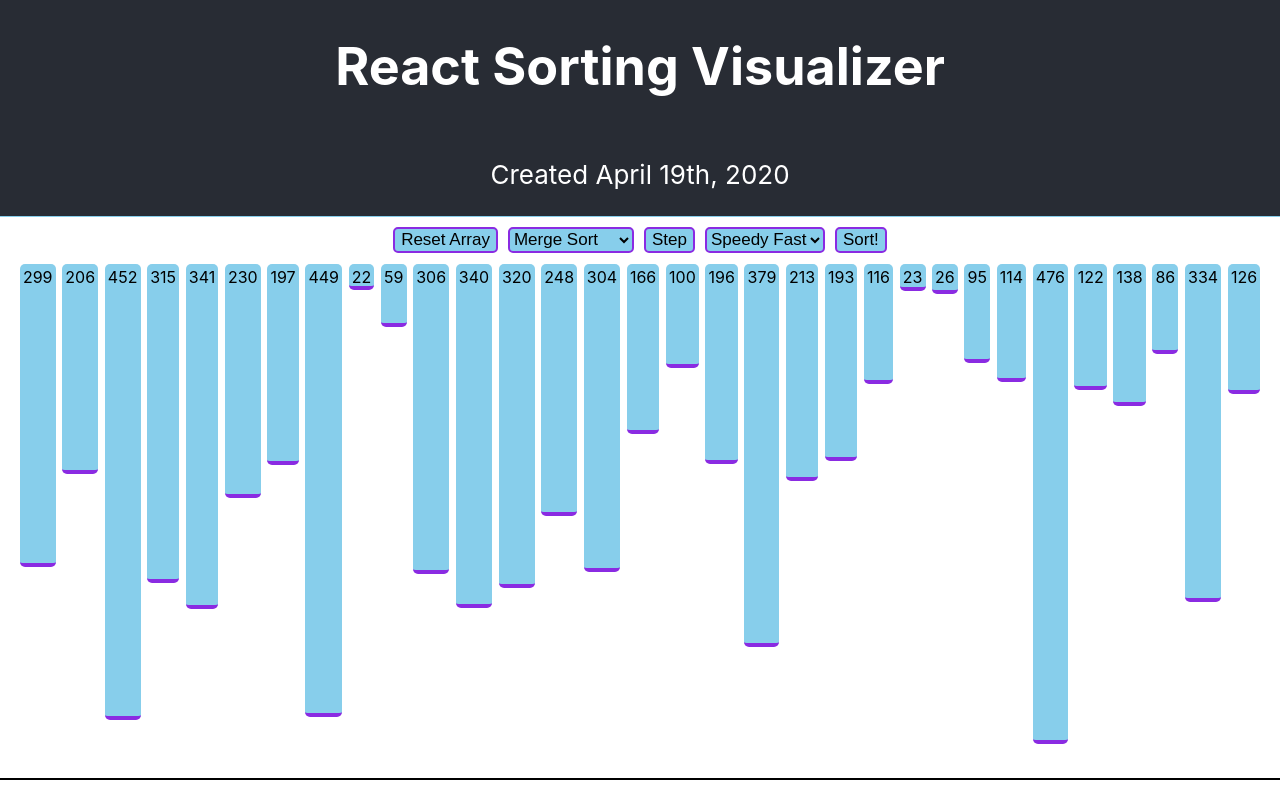
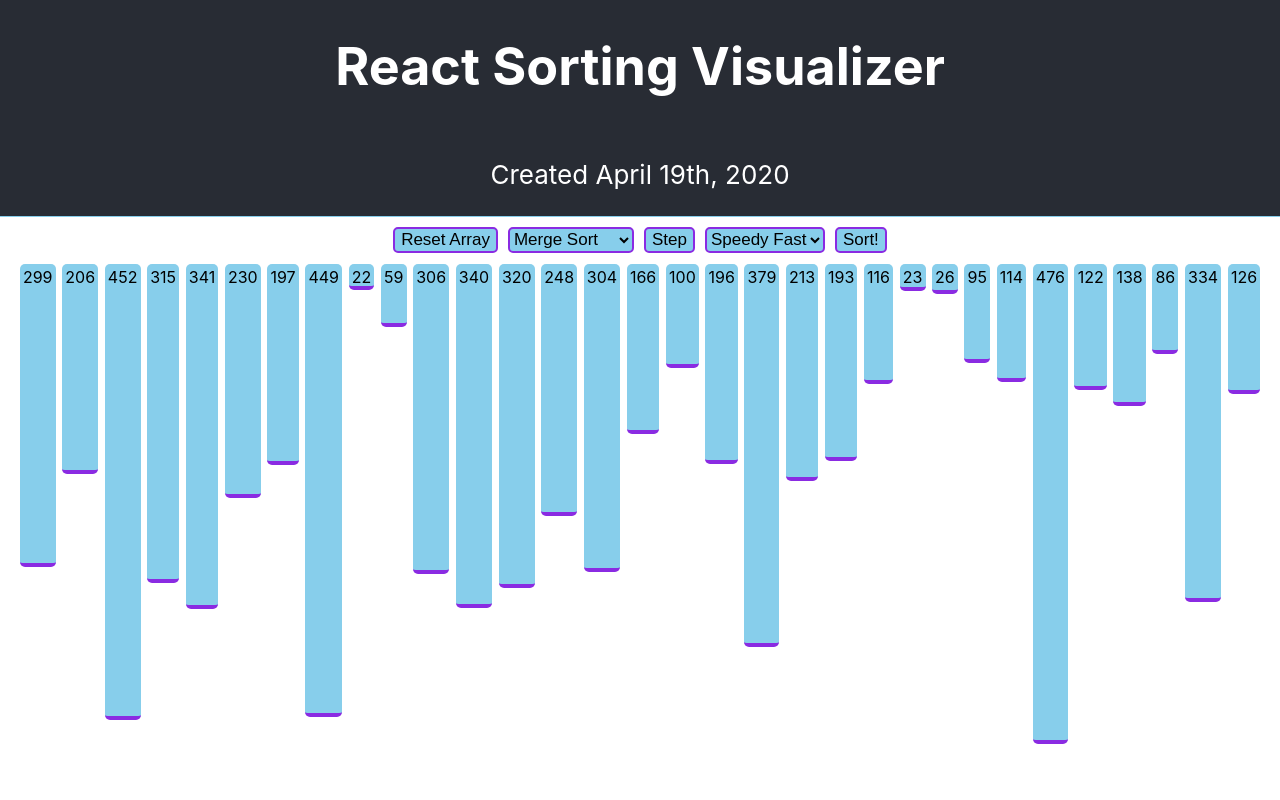
Before and after one commit to wbfulton/react-sorting-visualizer, a React (Create React App) app: page / in a window 1280 px wide. Built offline with nearby package versions, Linux system fonts and the light colour scheme.

Commit message:
ready to deploy

```diff
--- a/src/Components/Bars/Bars.css
+++ b/src/Components/Bars/Bars.css
@@ -1,5 +1,4 @@
 .bar-container {
-    border-bottom: 2px solid black;
     display: flex;
     flex-direction: row;
     justify-content: center;
--- a/src/Components/Selector/Selector.css
+++ b/src/Components/Selector/Selector.css
@@ -1,5 +1,4 @@
 .bar-container {
-    border-bottom: 2px solid black;
     display: flex;
     flex-direction: row;
     justify-content: center;
```
Also changed, not shown: package.json (+7 -1 lines), 1 other file (tests, documents, lock files or other folders).
